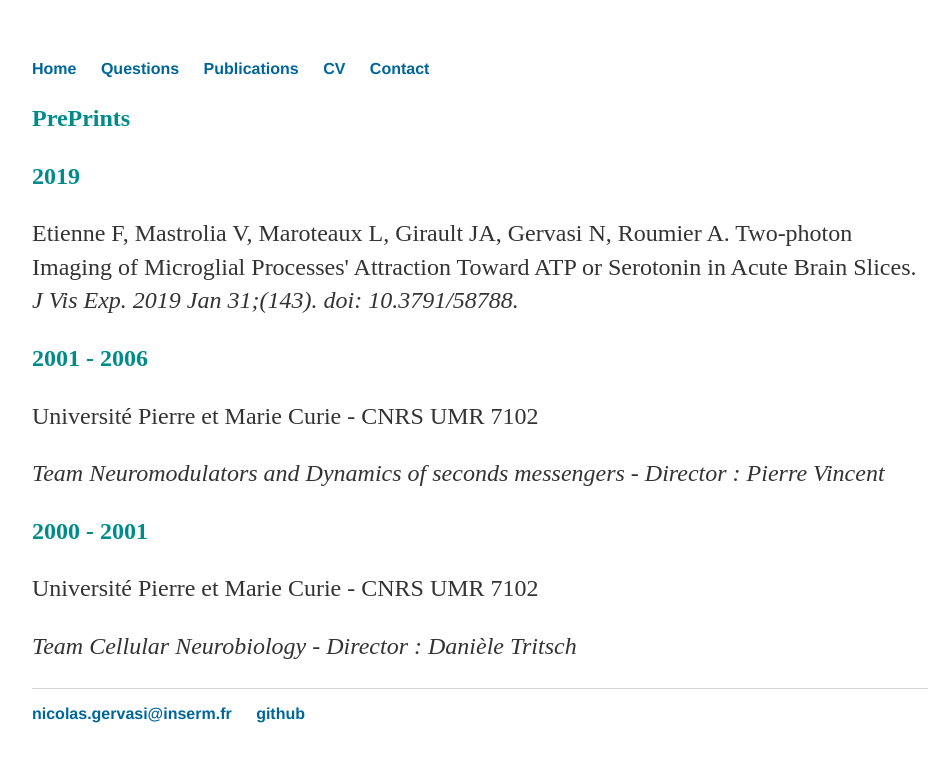
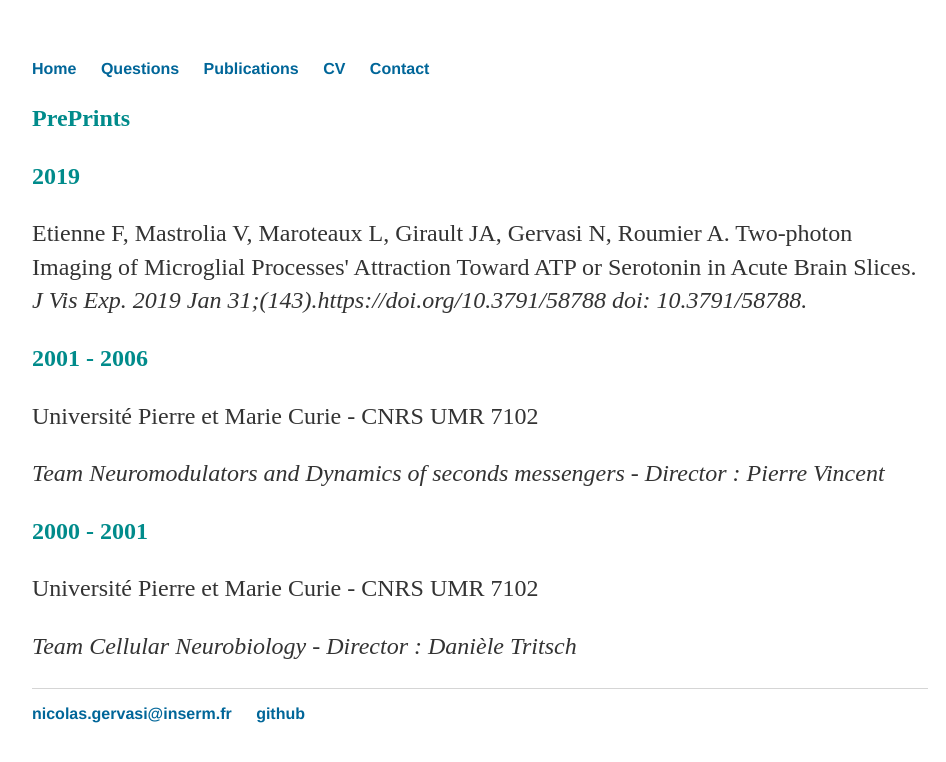
Before and after one commit to nicolasgervasi/nicolasgervasi.github.io, a Jekyll site: the page built from Publications/index.html, in a window 1280 px wide. Shown: the top 762 px of the page, without its empty margins (160-1106 px from the left). Built offline with Jekyll 4.4.1, drawn with Linux system fonts in a browser that asks for light colours; part of the change alters nothing that is shown.

Commit message:
Update index.html

```diff
--- a/Publications/index.html
+++ b/Publications/index.html
@@ -13,7 +13,7 @@ description: Publications Nicolas Gervasi.
 				<p style="color:darkcyan;"><strong>PrePrints</strong></p>
 
 				<p style="color:darkcyan;"><strong>2019</strong></p>
-				<p>Etienne F, Mastrolia V, Maroteaux L, Girault JA, Gervasi N, Roumier A. Two-photon Imaging of Microglial Processes' Attraction Toward ATP or Serotonin in Acute Brain Slices.<em> J Vis Exp. 2019 Jan 31;(143). doi: 10.3791/58788.</em></p>
+				<p>Etienne F, Mastrolia V, Maroteaux L, Girault JA, Gervasi N, Roumier A. Two-photon Imaging of Microglial Processes' Attraction Toward ATP or Serotonin in Acute Brain Slices.<em> J Vis Exp. 2019 Jan 31;(143).https://doi.org/10.3791/58788 doi: 10.3791/58788.</em></p>
 
 				<p style="color:darkcyan;"><strong>2001 - 2006</strong></p>
 				<p>Université Pierre et Marie Curie - CNRS UMR 7102</p>
```
